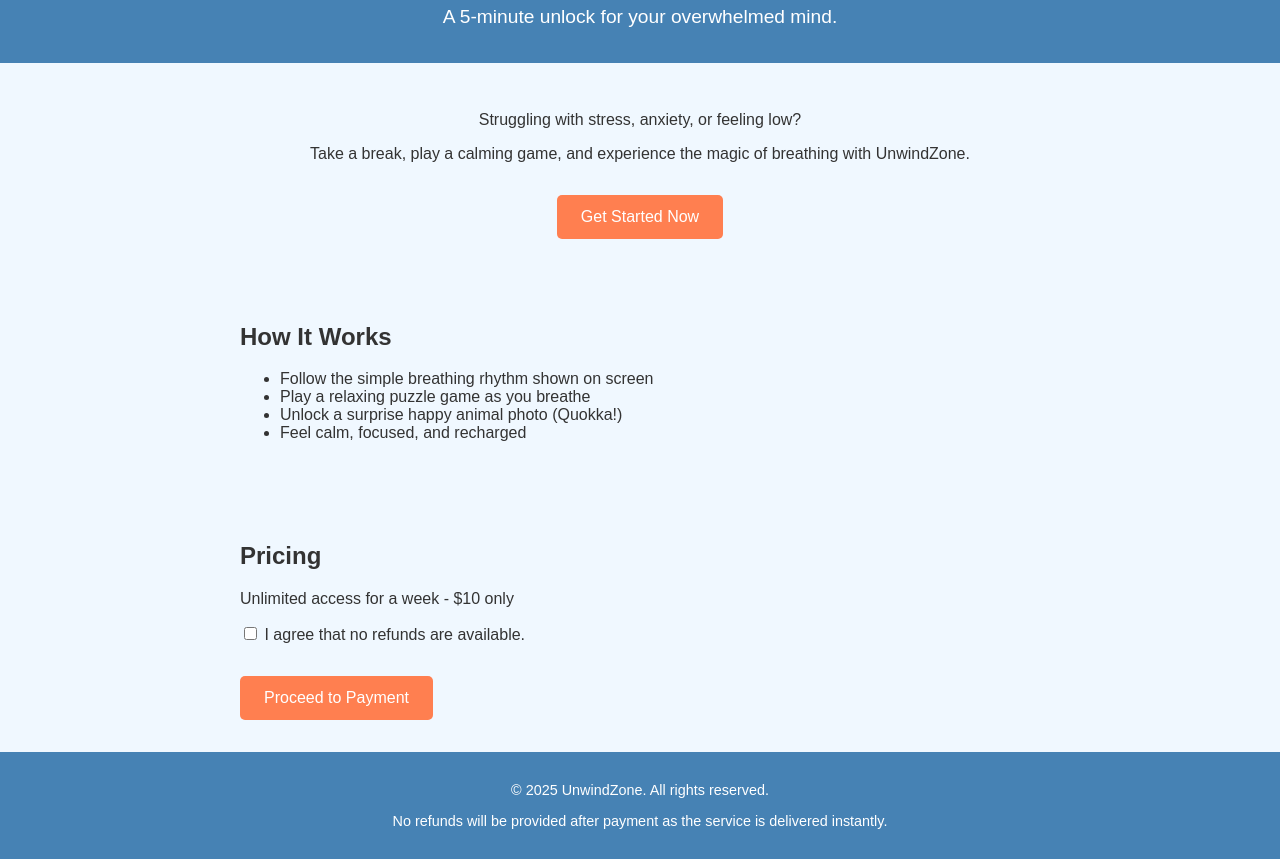
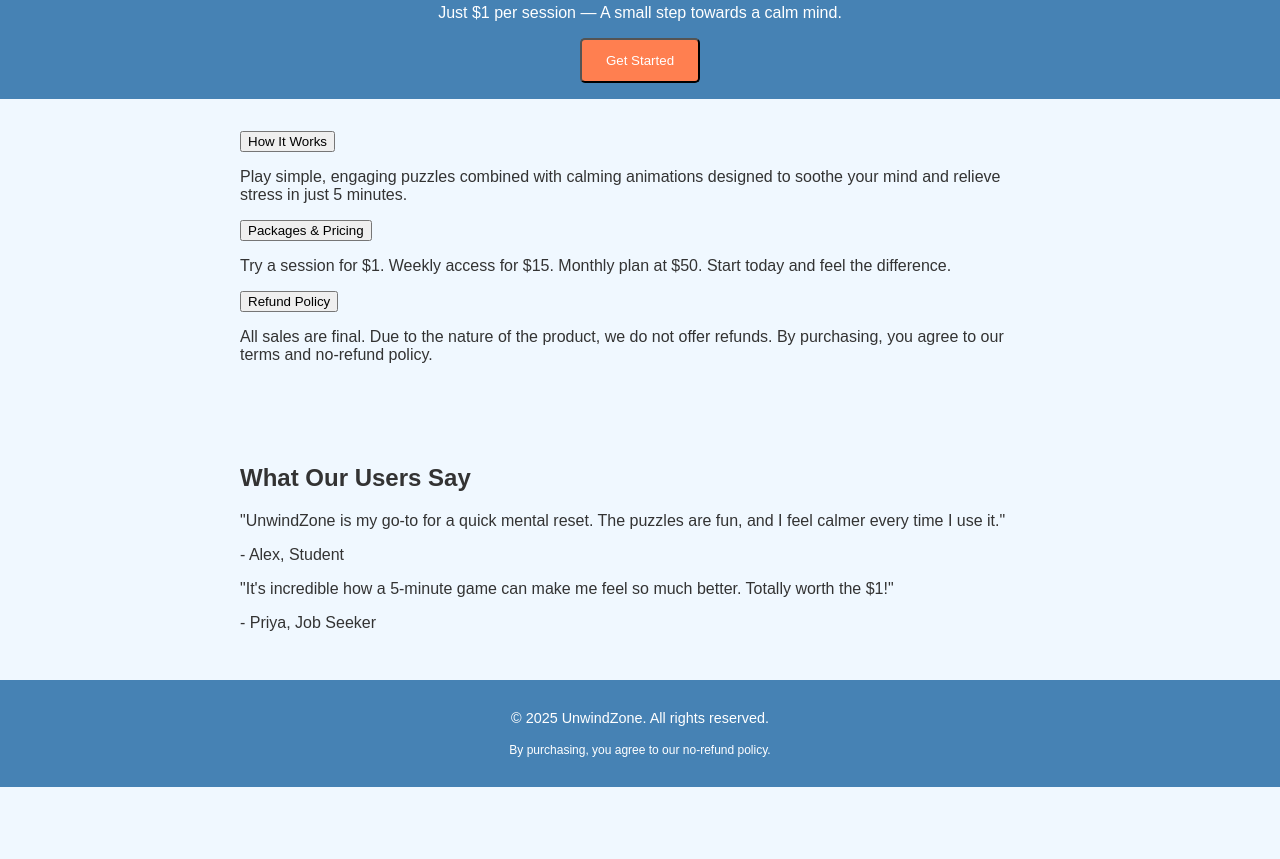
Before and after one commit to Sid0743/unwindzone, a plain HTML site: page index.html in a window 1280 px wide. Shown: the part 90-949 px from the top of the page. After the commit the page ends 877 px from the top, so only its background shows below. Drawn offline with Linux system fonts and the light colour scheme.

Commit message:
Update index.html

```diff
--- a/index.html
+++ b/index.html
@@ -3,45 +3,58 @@
 <head>
   <meta charset="UTF-8" />
   <meta name="viewport" content="width=device-width, initial-scale=1.0" />
-  <title>UnwindZone</title>
+  <title>UnwindZone - A 5-minute Unlock for Your Overwhelmed Mind</title>
   <link rel="stylesheet" href="style.css" />
+  <script defer src="script.js"></script>
 </head>
 <body>
-  <header>
-    <h1>UnwindZone</h1>
+  <header class="header">
+    <div class="logo">UnwindZone</div>
     <p class="tagline">A 5-minute unlock for your overwhelmed mind.</p>
+    <div class="price-highlight">
+      Just $1 per session — A small step towards a calm mind.
+    </div>
+    <button class="cta-button">Get Started</button>
   </header>
 
-  <main>
-    <section class="hero">
-      <p>Struggling with stress, anxiety, or feeling low?</p>
-      <p>Take a break, play a calming game, and experience the magic of breathing with UnwindZone.</p>
-      <a href="#pricing" class="cta-button">Get Started Now</a>
-    </section>
+  <section class="info-sections">
+    <div class="dropdown">
+      <button class="dropdown-toggle">How It Works</button>
+      <div class="dropdown-content">
+        <p>Play simple, engaging puzzles combined with calming animations designed to soothe your mind and relieve stress in just 5 minutes.</p>
+      </div>
+    </div>
 
-    <section class="how-it-works">
-      <h2>How It Works</h2>
-      <ul>
-        <li>Follow the simple breathing rhythm shown on screen</li>
-        <li>Play a relaxing puzzle game as you breathe</li>
-        <li>Unlock a surprise happy animal photo (Quokka!)</li>
-        <li>Feel calm, focused, and recharged</li>
-      </ul>
-    </section>
+    <div class="dropdown">
+      <button class="dropdown-toggle">Packages & Pricing</button>
+      <div class="dropdown-content">
+        <p>Try a session for $1. Weekly access for $15. Monthly plan at $50. Start today and feel the difference.</p>
+      </div>
+    </div>
 
-    <section id="pricing" class="pricing">
-      <h2>Pricing</h2>
-      <p>Unlimited access for a week - $10 only</p>
-      <label>
-        <input type="checkbox" required /> I agree that no refunds are available.
-      </label>
-      <a href="#" class="cta-button">Proceed to Payment</a>
-    </section>
+    <div class="dropdown">
+      <button class="dropdown-toggle">Refund Policy</button>
+      <div class="dropdown-content">
+        <p>All sales are final. Due to the nature of the product, we do not offer refunds. By purchasing, you agree to our terms and no-refund policy.</p>
+      </div>
+    </div>
+  </section>
 
-    <footer>
-      <p>&copy; 2025 UnwindZone. All rights reserved.</p>
-      <p>No refunds will be provided after payment as the service is delivered instantly.</p>
-    </footer>
-  </main>
+  <section class="testimonials">
+    <h2>What Our Users Say</h2>
+    <div class="testimonial-card">
+      <p>"UnwindZone is my go-to for a quick mental reset. The puzzles are fun, and I feel calmer every time I use it."</p>
+      <p>- Alex, Student</p>
+    </div>
+    <div class="testimonial-card">
+      <p>"It's incredible how a 5-minute game can make me feel so much better. Totally worth the $1!"</p>
+      <p>- Priya, Job Seeker</p>
+    </div>
+  </section>
+
+  <footer>
+    <p>&copy; 2025 UnwindZone. All rights reserved.</p>
+    <p><small>By purchasing, you agree to our no-refund policy.</small></p>
+  </footer>
 </body>
 </html>
```
